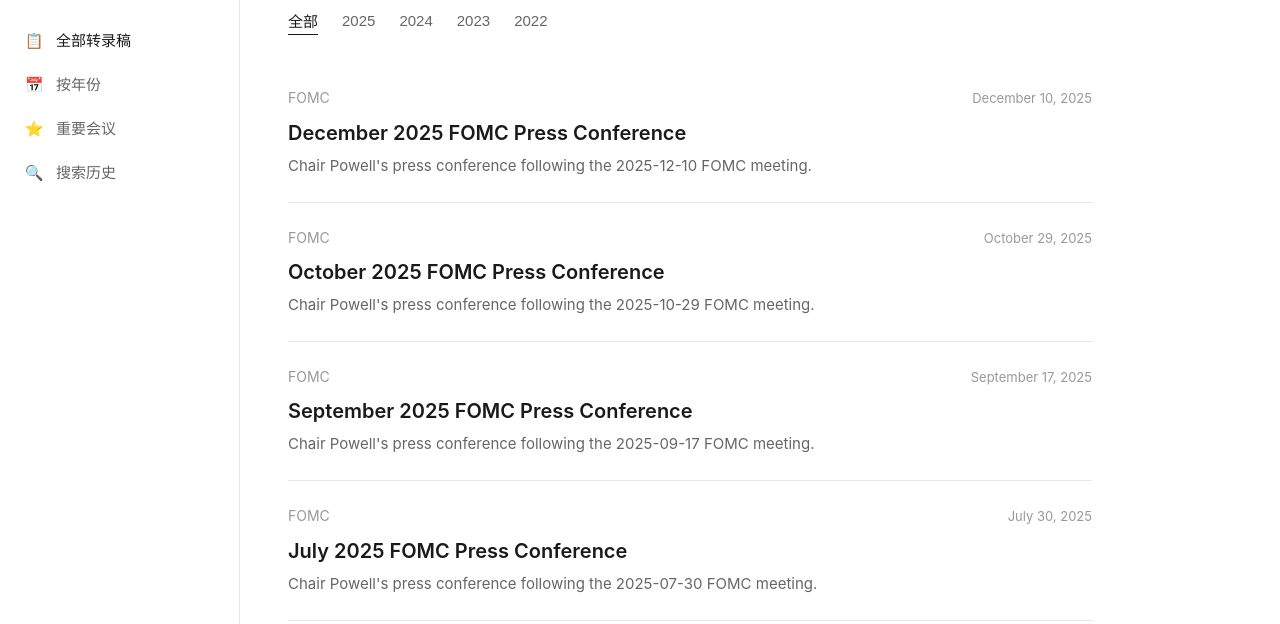
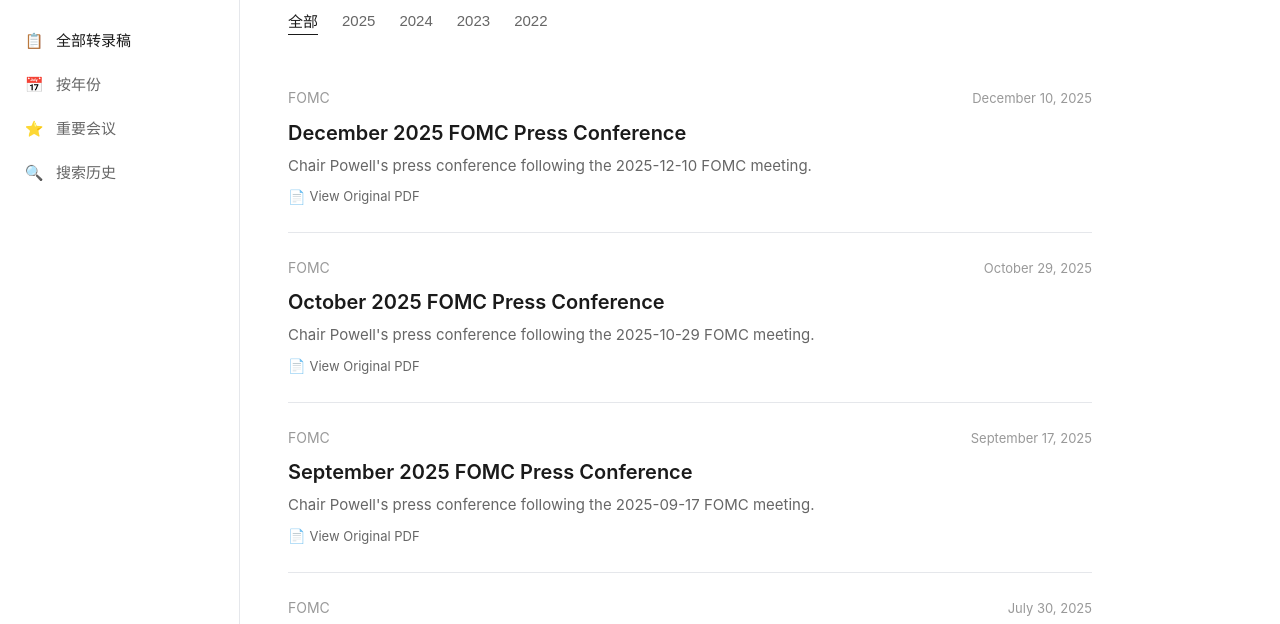
Before and after one commit to emmayisun/fomc-monitor, a plain HTML site: page index.html in a window 1280 px wide. Shown: the part 158-782 px from the top of the page. Drawn offline with Linux system fonts and the light colour scheme.

Commit message:
Fix card footer styling for PDF link

```diff
--- a/index.html
+++ b/index.html
@@ -241,7 +241,29 @@
         }
 
         .card-footer {
-            display: none;
+            display: flex;
+            align-items: center;
+            gap: 16px;
+            margin-top: 8px;
+        }
+
+        .card-original-link {
+            font-size: 13px;
+            color: #666;
+            text-decoration: none;
+            display: inline-flex;
+            align-items: center;
+            gap: 4px;
+            transition: color 0.2s;
+        }
+
+        .card-original-link:hover {
+            color: #1a1a1a;
+        }
+
+        .card-original-link::before {
+            content: '📄';
+            font-size: 14px;
         }
 
         .card-link {
```
